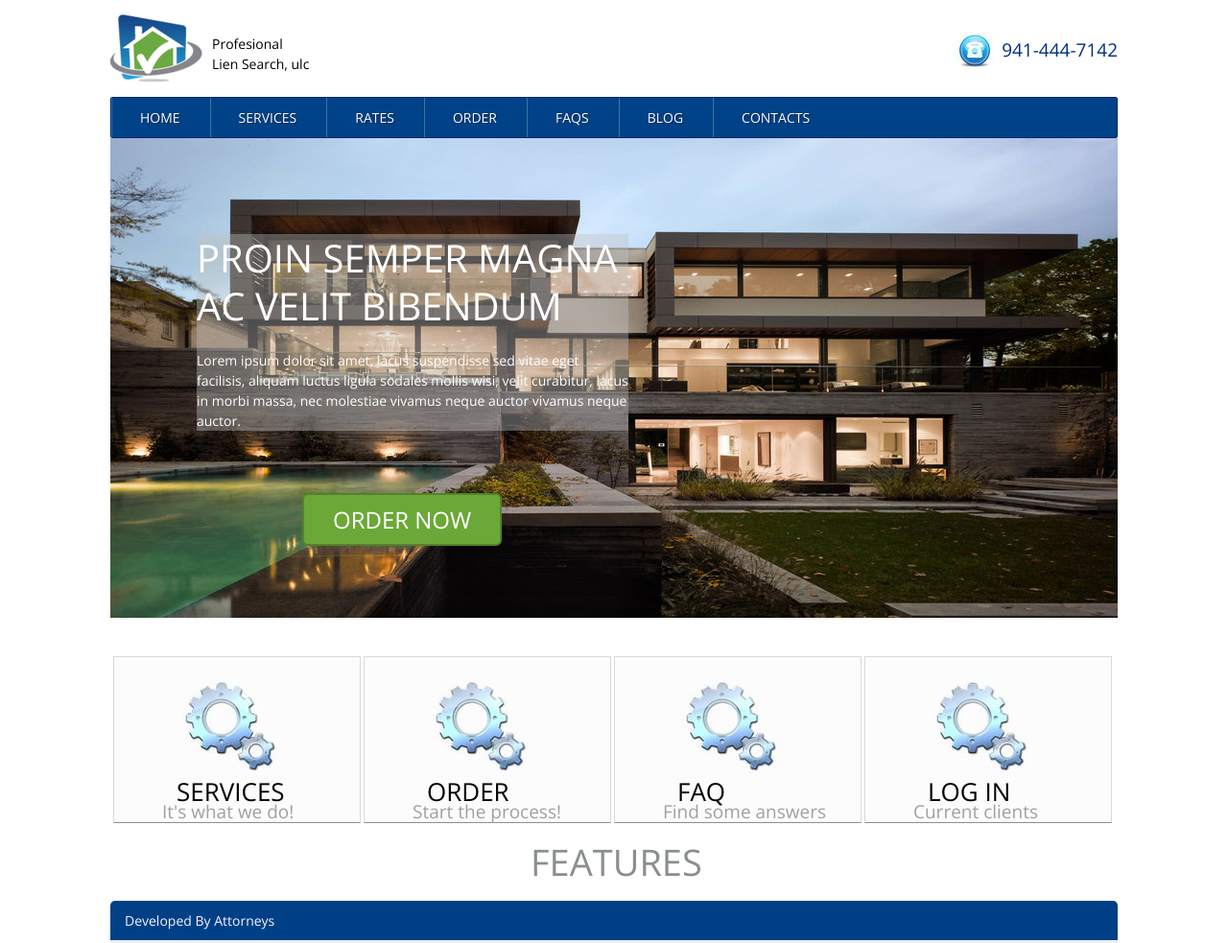
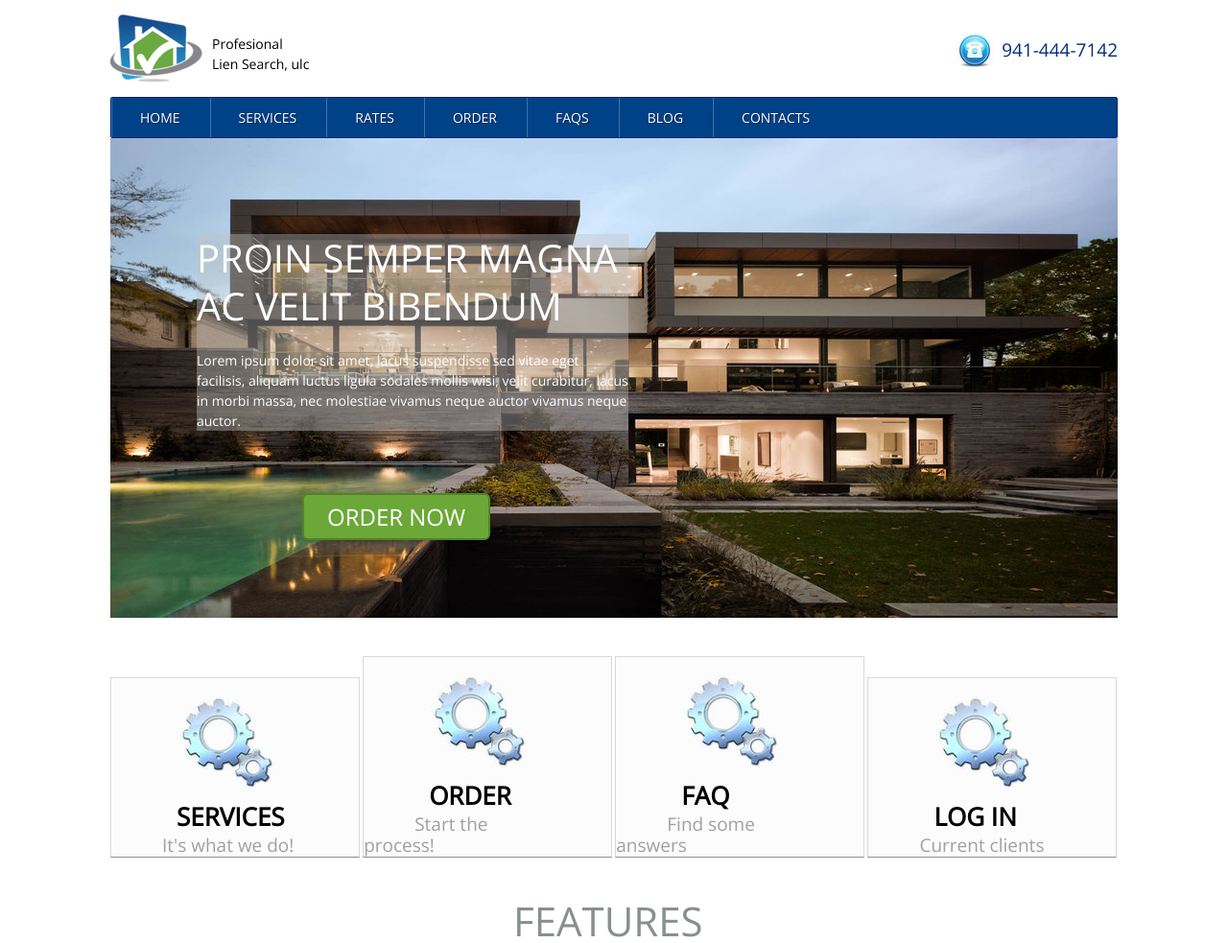
Before and after one commit to nikolaknot/site-project, a website: page index.html in a window 1280 px wide. Shown: the top 983 px of the page at 96% size. Drawn offline with nearby package versions, Linux system fonts and the light colour scheme.

Commit message:
LET'S GO CHAMP!

```diff
--- a/css-style/style.css
+++ b/css-style/style.css
@@ -163,57 +163,74 @@ body {
   display: block;
   top:370px;
   left: 200px;
-  padding: 15px 30px;
-}
-
-.order-link {
-  text-decoration: none;
+  padding: 12px 24px;
   color: #FFFEFF;
   font-size: 24px;
 }
 
-.services {
+.shop-link {
+  text-decoration: none;
+  display: inline-block;
+}
+
+.shop {
+  width: 100%;
+  margin-top: 40px;
+  float: left;
+}
+
+.shop-container {
   border-bottom-color: #8F8F8F;
   background-color: #FCFCFC;
   border-style: solid;
   border-width: 1px;
   border-color: #D9D9D9;
   float: left;
-  width: 258px;
-  margin-top: 40px;
-  margin-left: 3px;
+  width: 259.5px;
   border-bottom-color: #8F8F8F;
 }
 
-.services:hover {
+.shop-container:hover {
   background-color: #B2D195;
 }
 
-.services-picture{
-  padding-top: 20px;
-  padding-left: 70px;
+.shop-image{
+  margin: 0 70px;
+  margin-top: 15px;
 }
 
-.services-header {
+.shop-header {
   font-size: 26px;
-  padding-left: 65px;
-  margin: 0;
+  margin: 0 68px;
   color: black;
+  line-height: 1.5;
 }
 
-.services-paragraph {
+/* Iz nekog meni nepoznatog razloga ne zeli da selektuje 3ci element unutar parent div-a.
+
+.shop-container h2:nth-child(3){
+  margin: 0 80px;
+}
+
+*/
+
+.shop-text {
   color: #A0A09E;
-  margin: 0;
-  padding-left: 50px;
+  margin: 0 53px;
   font-size: 19px;
 }
 
-.features-paragraph {
+.features-header {
+  float: left;
+  width: 100%;
+  margin: 50px 0;
+}
+
+.features-header h1 {
   float: left;
   color: #898F8D;
-  margin: 0;
-  padding: 30px 438px;
-  font-size: 38px;
+  margin: 0 40%;
+  font-size: 42px;
   font-weight: 300;
 }
 
--- a/index.html
+++ b/index.html
@@ -10,7 +10,7 @@
 </head>
 <body>
 <div class="site-wrap">
-  <section class="top-container cf">
+  <section class="top-container">
     <div class="main-picture">
       <p class="main-picture-text">Profesional<br> Lien Search, ulc</p>
       <img src="pictures/logo-icon.png">
@@ -34,7 +34,7 @@
     </ul>
   </div>
 
-  <div class="house-picture">
+  <div class="house-picture cf">
     <div class="transparent-div">
       <p class="transparent-header">PROIN SEMPER MAGNA AC VELIT BIBENDUM</p>
       <span class="transparent-text"><br>Lorem ipsum dolor sit amet, lacus suspendisse sed vitae eget facilisis, aliquam luctus ligula sodales mollis wisi, velit curabitur, lacus in morbi massa, nec molestiae vivamus neque auctor vivamus neque auctor.</span>
@@ -45,40 +45,45 @@
       </a>
 
   </div>
-
-  <a class="user-panel-link" href="https://www.google.com">
-    <div class="services">
-      <img class="services-picture" src="pictures/tockici.jpg">
-      <p class="services-header">SERVICES</p>
-      <p class="services-paragraph">It's what we do!</p>
+    <section class="shop cf">
+      <a class="shop-link" href="https://www.google.com">
+        <div class="shop-container">
+          <img class="shop-image" src="pictures/tockici.jpg">
+          <h2 class="shop-header">SERVICES</h2>
+          <span class="shop-text">It's what we do!</span>
         </div>
       </a>
 
-  <a class="user-panel-link" href="https://www.google.com">
-    <div class="services">
-      <img src="pictures/tockici.jpg" alt="" class="services-picture">
-      <p class="services-header">ORDER</p>
-      <p class="services-paragraph">Start the process!</p>
+      <a class="shop-link" href="https://www.google.com">
+        <div class="shop-container">
+          <img src="pictures/tockici.jpg" alt="" class="shop-image">
+          <h2 class="shop-header">ORDER</h2>
+          <span class="shop-text">Start the process!</span>
         </div>
       </a>
 
-  <a class="user-panel-link" href="https://www.google.com">
-    <div class="services">
-     <img src="pictures/tockici.jpg" alt="" class="services-picture">
-      <p class="services-header">FAQ</p>
-      <p class="services-paragraph">Find some answers</p>
+      <a class="shop-link" href="https://www.google.com">
+        <div class="shop-container">
+         <img src="pictures/tockici.jpg" alt="" class="shop-image">
+          <h2 class="shop-header">FAQ</h2>
+          <span class="shop-text">Find some answers</span>
         </div>
       </a>
 
-  <a class="user-panel-link" href="https://www.google.com">
-    <div class="services">
-      <img src="pictures/tockici.jpg" alt="" class="services-picture">
-      <p class="services-header">LOG IN</p>
-      <p class="services-paragraph">Current clients</p>
+      <a class="shop-link" href="https://www.google.com">
+        <div class="shop-container">
+          <img src="pictures/tockici.jpg" alt="" class="shop-image">
+          <h2 class="shop-header">LOG IN</h2>
+          <span class="shop-text">Current clients</span>
         </div>
       </a>
-    <p class="features-paragraph">FEATURES</p>
+    </section>
 
+    <div class="features-header">
+      <h1>FEATURES</h1>
+    </div>
+
+    <section class="feature-container">
       <div class="feature-divs">
         <p class="feature-paragraphs">Developed By Attorneys</p>
           <div class="developed-background">
@@ -116,6 +121,7 @@
 
 
       </div>
+    </section>
 
 </div> <!-- /.site-wrap -->
 
```
Lines whose indentation alone changed are shown as unchanged.
